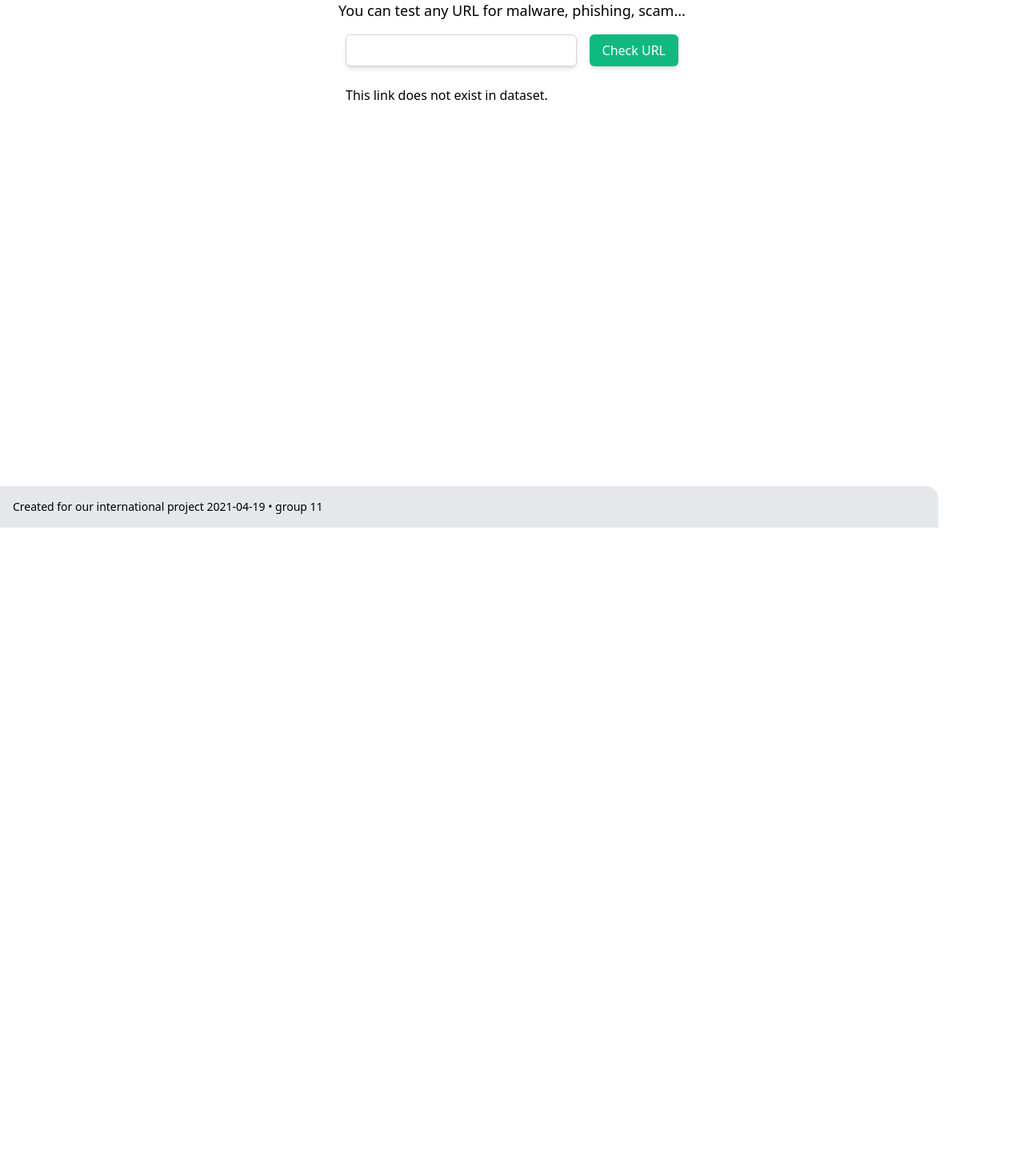
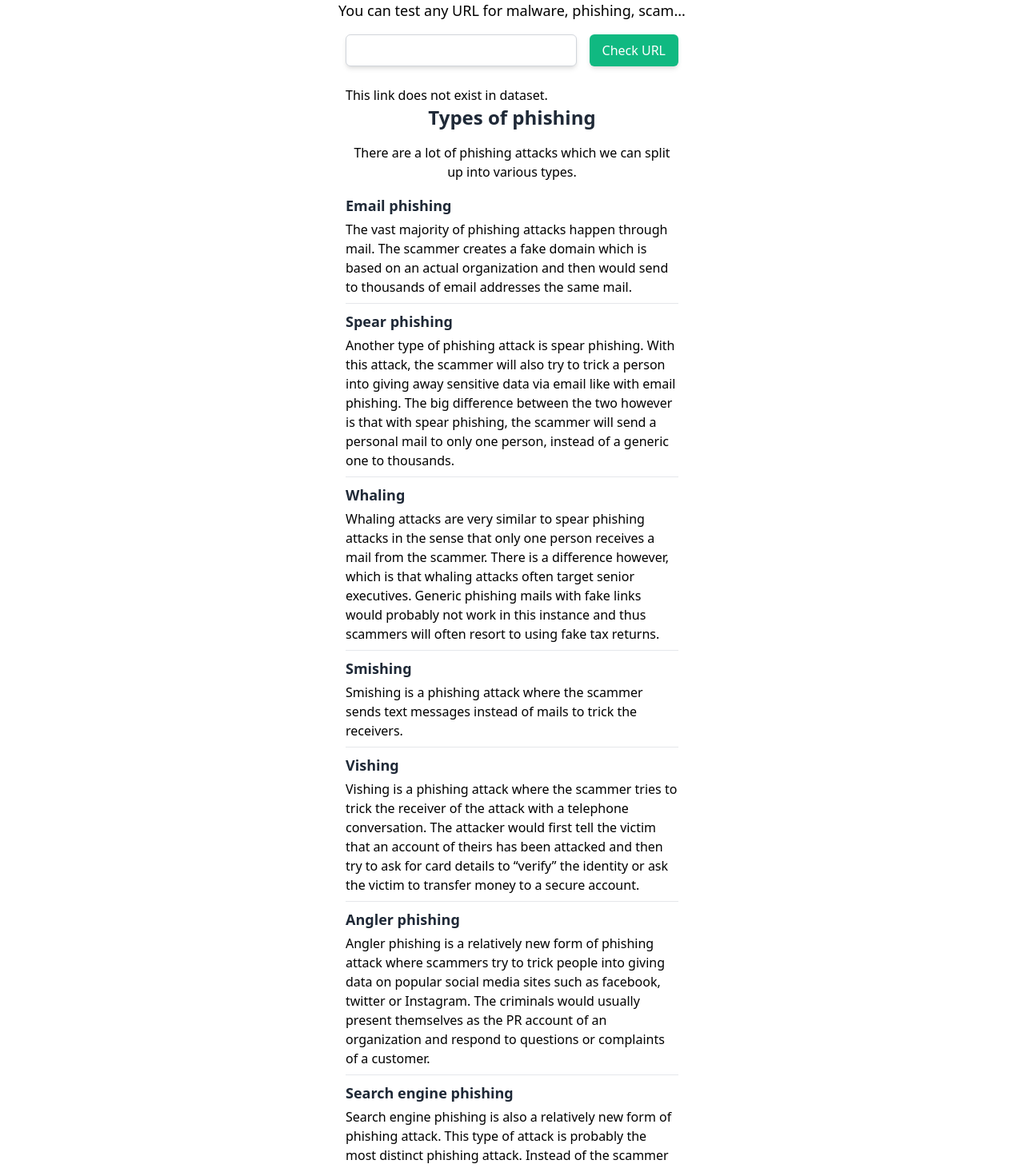
Before and after one commit to laurens-mesure/internationaal_project, a React (Create React App) app: page / in a window 1280 px wide. Shown: the part 140-1601 px from the top of the page at 80% size. Before the commit the page ends 800 px from the top, so only its background shows below. Built offline with nearby package versions, Linux system fonts and the light colour scheme.

Commit message:
added PhishingTypes component to Frontpage

```diff
--- a/package.json
+++ b/package.json
@@ -49,6 +49,6 @@
         "autoprefixer": "^9",
         "nstall": "^0.2.0",
         "postcss": "^7",
-        "tailwindcss": "npm:@tailwindcss/postcss7-compat"
+        "tailwindcss": "npm:@tailwindcss/postcss7-compat@^2.1.0"
     }
 }
--- /dev/null
+++ b/src/Components/PhishingTypes.tsx
@@ -0,0 +1,35 @@
+import React from "react";
+
+const data = [
+    {"name": "Email phishing", "description": "The vast majority of phishing attacks happen through mail. The scammer creates a fake domain which is based on an actual organization and then would send to thousands of email addresses the same mail."},
+    {"name": "Spear phishing", "description": "Another type of phishing attack is spear phishing. With this attack, the scammer will also try to trick a person into giving away sensitive data via email like with email phishing. The big difference between the two however is that with spear phishing, the scammer will send a personal mail to only one person, instead of a generic one to thousands."},
+    {"name": "Whaling", "description": "Whaling attacks are very similar to spear phishing attacks in the sense that only one person receives a mail from the scammer. There is a difference however, which is that whaling attacks often target senior executives. Generic phishing mails with fake links would probably not work in this instance and thus scammers will often resort to using fake tax returns."},
+    {"name": "Smishing", "description": "Smishing is a phishing attack where the scammer sends text messages instead of mails to trick the receivers."},
+    {"name": "Vishing", "description": "Vishing is a phishing attack where the scammer tries to trick the receiver of the attack with a telephone conversation. The attacker would first tell the victim that an account of theirs has been attacked and then try to ask for card details to “verify” the identity or ask the victim to transfer money to a secure account."},
+    {"name": "Angler phishing", "description": "Angler phishing is a relatively new form of phishing attack  where scammers try to trick people into giving data on popular social media sites such as facebook, twitter or Instagram. The criminals would usually present themselves as the PR account of an organization and respond to questions or complaints of a customer."},
+    {"name": "Search engine phishing", "description": "Search engine phishing is also a relatively new form of phishing attack. This type of attack is probably the most distinct phishing attack. Instead of the scammer trying to send something to a victim, he or she would create a site and try to get it indexed by search engines.A victim would then be able to see this site as a result from his Google search.\n The victim would then access the site if interested and give sensitive data such as card details, not knowing the site is made for mischievous interests"},
+    {"name": "Man-In-The-Middle", "description": "In this type of phishing attack, the criminal would send mails to two persons and make them believe they are emailing each other. The scammer would then request them to share valuable info such as confidential company information, not knowing they are sending that info to a malicious person."},
+    {"name": "Malvertising", "description": " Phishing attacks like these try to make a victim click on advertisements or pop-ups which then installs malware. Malware is software designed to cause intentional harm to a computer."},
+];
+
+const listItems = data.map((d) =>
+<div key={d.name} className="border-b border-gray-200 mb-2">
+    <p className="text-lg font-semibold text-gray-800 mb-1">{d.name}</p>
+    <p className="mb-2">{d.description}</p>
+</div>)
+
+const PhishingTypes: React.FC = () => {
+    return (
+        <React.Fragment>
+            <div className="mx-auto w-11/12 sm:w-2/3 xl:w-1/3">
+                <h2 className="text-2xl text-center font-semibold text-gray-800 mb-4">Types of phishing</h2>
+                <p className="text-center mb-4">There are a lot of phishing attacks which we can split up into various types.</p>
+                <div>
+                    {listItems}
+                </div>
+            </div>
+        </React.Fragment>
+    )
+}
+
+export default PhishingTypes;
--- a/src/Views/Frontpage.tsx
+++ b/src/Views/Frontpage.tsx
@@ -1,5 +1,6 @@
 import React from "react";
 import UrlTester from "../Components/UrlTester";
+import PhishingTypes from "../Components/PhishingTypes";
 
 const Frontpage: React.FC = () => {
     return (
@@ -8,6 +9,7 @@ const Frontpage: React.FC = () => {
                 You can test any URL for malware, phishing, scam...
             </h1>
             <UrlTester />
+            <PhishingTypes />
         </div>
     );
 };
```
Also changed, not shown: 1 other file (tests, documents, lock files or other folders).
